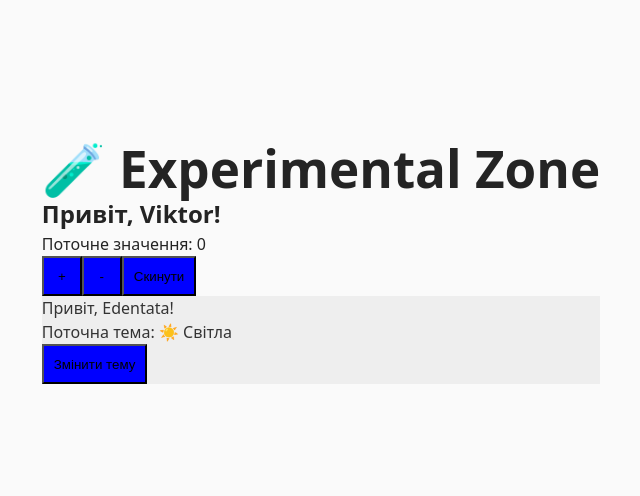
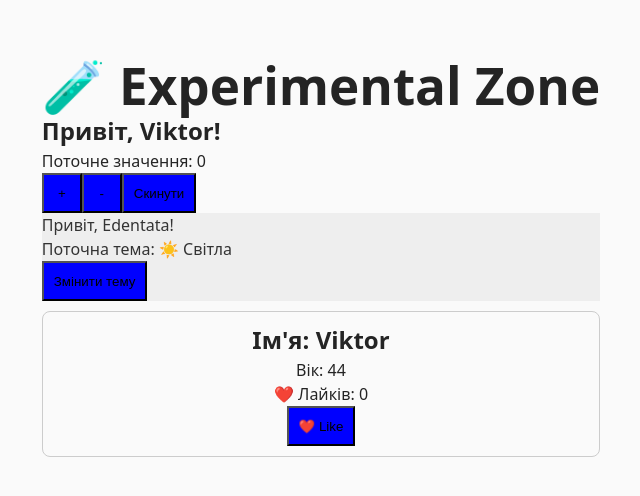
Before and after one commit to Vidiborets0012/react-learning, a React (Vite) app: page / in a window 1280 px wide. Shown: the part 138-634 px from the top of the page, without its empty margins (319-959 px from the left). Built offline with nearby package versions, Linux system fonts and the light colour scheme.

Commit message:
feat: add UserCard component with useState example

```diff
--- a/src/components/AppExp.tsx
+++ b/src/components/AppExp.tsx
@@ -1,6 +1,7 @@
 import Greeting from './experiments/Greeting';
 import Counter from './experiments/Counter';
 import PropsStateDemo from './experiments/PropsStateDemo';
+import UserCard from './experiments/UserCard';
 
 export default function AppExp() {
   return (
@@ -10,6 +11,7 @@ export default function AppExp() {
       {/* <Greeting name="Edentata" /> */}
       <Counter initialValue={0} />
       <PropsStateDemo username="Edentata" />
+      <UserCard name="Viktor" age={44} />
     </>
   );
 }
--- /dev/null
+++ b/src/components/experiments/UserCard.tsx
@@ -0,0 +1,30 @@
+import { useState } from 'react';
+
+type UserCardProps = {
+  name: string;
+  age: number;
+};
+
+export default function UserCard({ name, age }: UserCardProps) {
+  const [likes, setLikes] = useState(0);
+
+  // const handleLikes = () => setLikes(likes + 1);
+  const handleLikes = () => setLikes(prev => prev + 1);
+
+  return (
+    <div
+      style={{
+        padding: '10px',
+        border: '1px solid #ccc',
+        borderRadius: '8px',
+        margin: '10px 0',
+        textAlign: 'center',
+      }}
+    >
+      <h2>Ім'я: {name}</h2>
+      <p>Вік: {age}</p>
+      <p>❤️ Лайків: {likes}</p>
+      <button onClick={handleLikes}>❤️ Like</button>
+    </div>
+  );
+}
```
